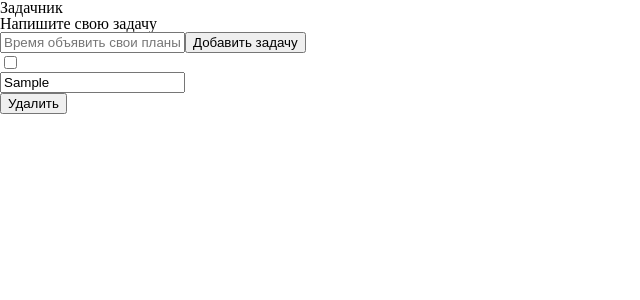
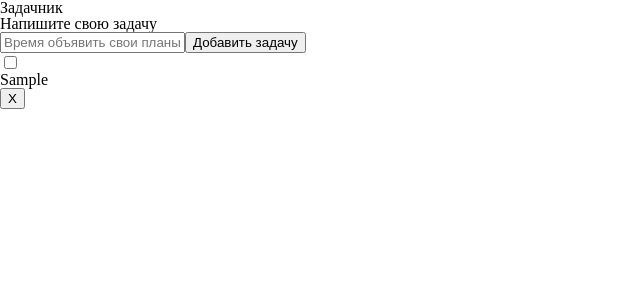
Before and after one commit to hobbes456/todo-on-vue, a Vue app: page / in a window 1280 px wide. Both pictures are taken after typing "Sample" into the empty fields and a click on the input "Добавить задачу". Shown: the top 300 px of the page, without its empty margins (0-640 px from the left). Built offline with nearby package versions, Linux system fonts and the light colour scheme.

Commit message:
Added a new feature that allows you to change existing tasks #9

```diff
--- a/src/components/App/App.vue
+++ b/src/components/App/App.vue
@@ -22,16 +22,16 @@
                     <div
                         v-for="todo in todos"
                         :class="`todo-item ${todo.done && 'done'}`"
-                        :key="todo.id"
-                    >
+                        :key="todo.id">
                         <label>
                             <input type="checkbox" v-model="todo.done" />
                         </label>
                         <div>
-                            <input type="text" v-model="todo.value" />
+                            <EditInput v-if="todo.isEdit" v-model="todo.value" :correct-todo="todo"/>
+                            <div v-else @dblclick="showEditTodo(todo)">{{todo.value}}</div>
                         </div>
                         <div>
-                            <button @click="deleteTodo(todo)">Удалить</button>
+                            <button @click="deleteTodo(todo)">Х</button>
                         </div>
                     </div>
                 </div>
@@ -43,6 +43,8 @@
 <script setup>
     import { ref, onMounted, watch } from 'vue';
 
+    import EditInput from '../EditInput/EditInput.vue';
+
     const todos = ref([]);
     const text = ref("");
 
@@ -53,6 +55,7 @@
             id: Date.now(),
             value: text.value,
             done: false,
+            isEdit: false,
         })
 
         text.value = "";
@@ -61,6 +64,10 @@
     const deleteTodo = (todo) => {
         todos.value = todos.value.filter((element) => element !== todo);
     };
+
+    const showEditTodo = (todo) => {
+        todo.isEdit = true;
+    }
 
     watch(
         todos,
--- /dev/null
+++ b/src/components/EditInput/EditInput.vue
@@ -0,0 +1,25 @@
+<template>
+    <input
+        type="text"
+        v-model="model"
+        ref="input"
+        @change="closeEditTodo(correctTodo)"
+        @blur="closeEditTodo(correctTodo)"/>
+</template>
+
+<script setup>
+    import { ref, onMounted } from 'vue';
+
+    defineProps({
+        correctTodo: Object,
+    })
+
+    const input = ref(null);
+    const model = defineModel();
+
+    const closeEditTodo = (todo) => {
+        todo.isEdit = false;
+    }
+
+    onMounted(() => input.value.focus());
+</script>
```
